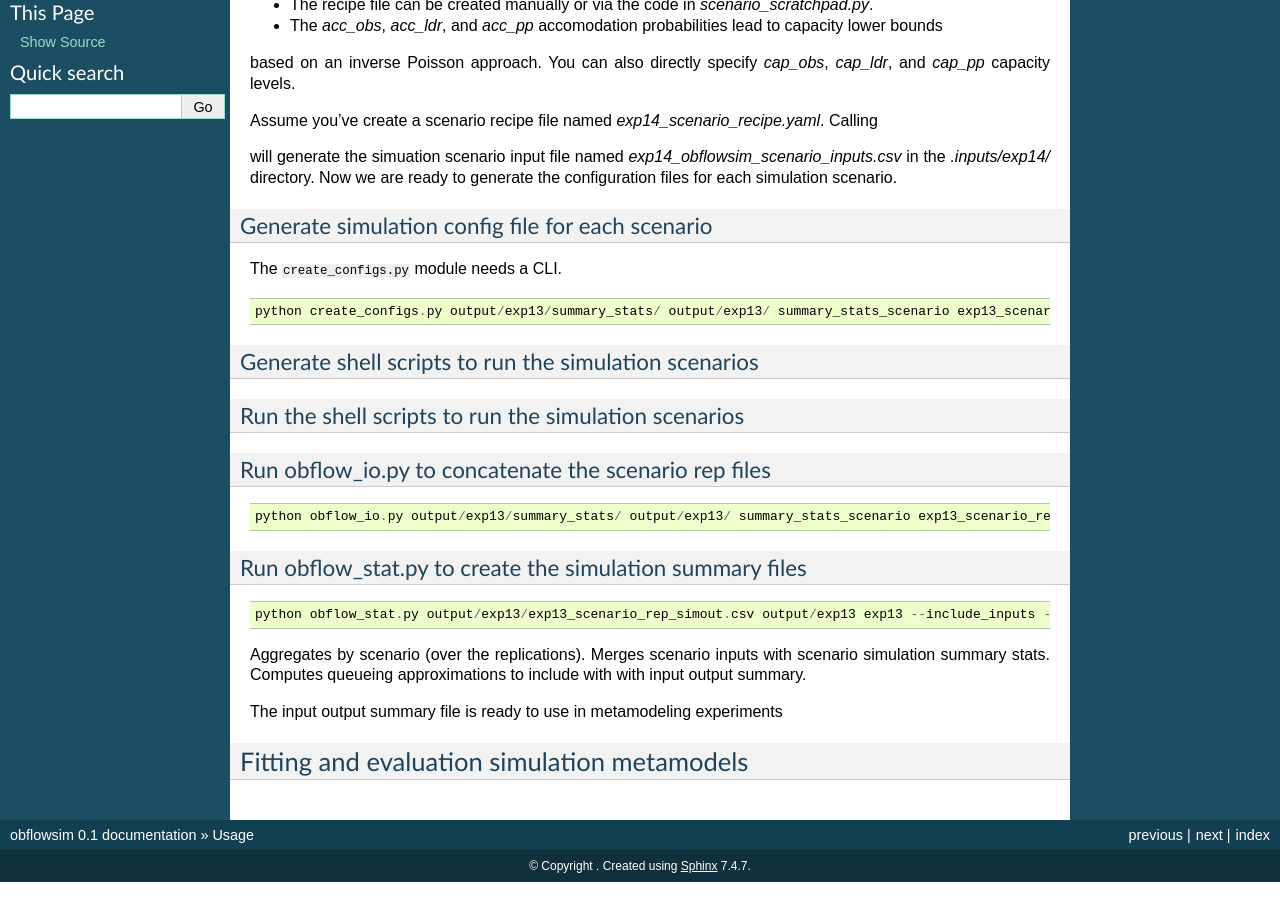
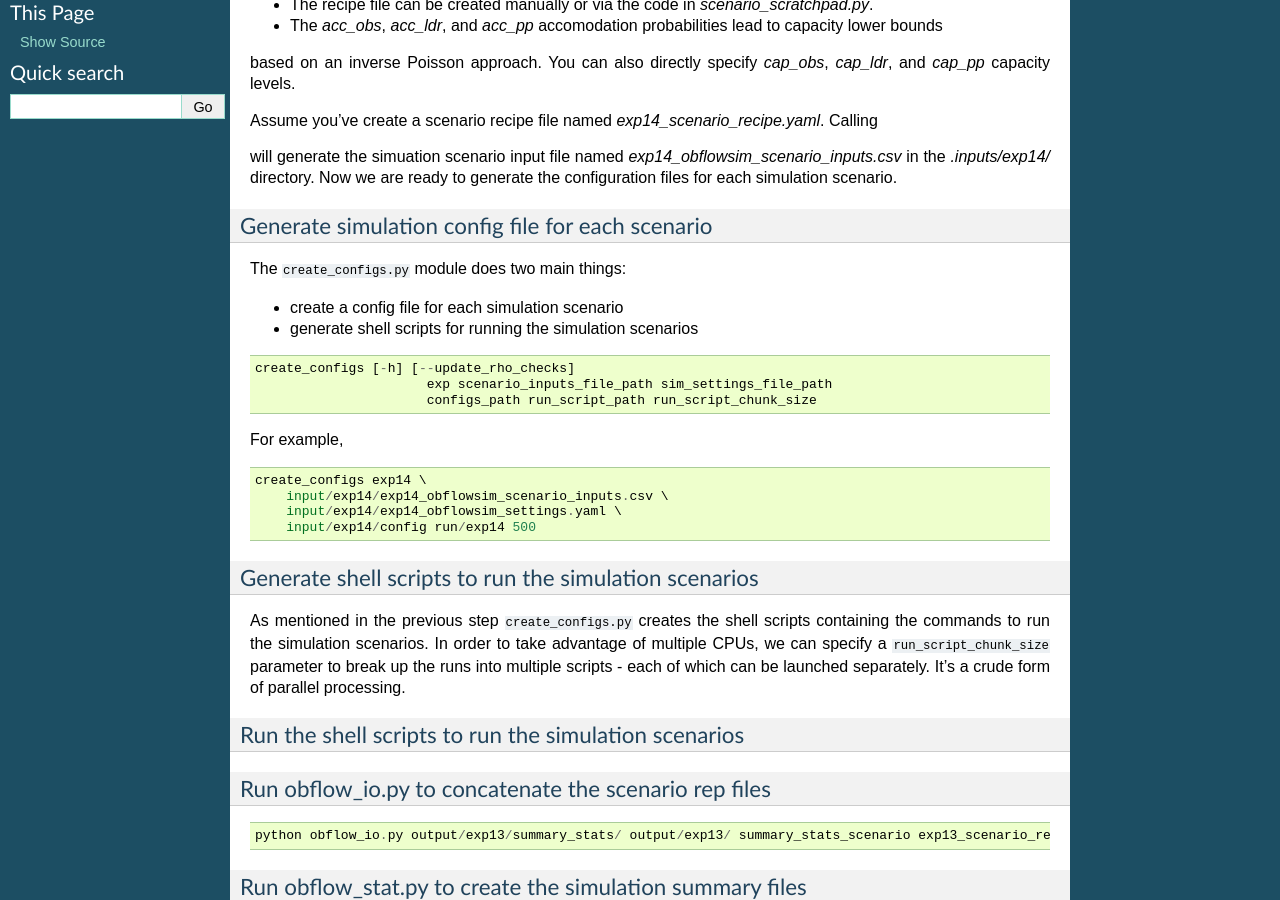
Before and after one commit to misken/obflowsim-mm, a Sphinx documentation site: the page built from docs/usage.rst, in a window 1280 px wide and 900 px high, scrolled down 574 px. Built offline with Sphinx 7.4.7, drawn with Linux system fonts in a browser that asks for light colours.

Commit message:
Refactored and added CLI

```diff
--- a/docs/dev-notes.rst
+++ b/docs/dev-notes.rst
@@ -5,3 +5,8 @@ Check out Allen Downey's ModSimPy project - https://github.com/misken/ModSimPy (
 
 See https://py-pkgs.org/04-package-structure#including-data-in-a-package for
 instructions on including sample data in the distributed package.
+
+Consider creating a cookie cutter to lay out a simulation analysis
+folder structure with sample files.
+
+See ns3 for ideas on input file segregation.
--- a/docs/usage.rst
+++ b/docs/usage.rst
@@ -83,14 +83,35 @@ each simulation scenario.
 Generate simulation config file for each scenario
 ^^^^^^^^^^^^^^^^^^^^^^^^^^^^^^^^^^^^^^^^^^^^^^^^^^
 
-The ``create_configs.py`` module needs a CLI.
+The ``create_configs.py`` module does two main things:
+
+* create a config file for each simulation scenario
+* generate shell scripts for running the simulation scenarios
 
 .. code::
 
-    python create_configs.py output/exp13/summary_stats/ output/exp13/ summary_stats_scenario exp13_scenario_rep_simout
+    create_configs [-h] [--update_rho_checks]
+                          exp scenario_inputs_file_path sim_settings_file_path
+                          configs_path run_script_path run_script_chunk_size
+
+For example,
+
+.. code::
+
+    create_configs exp14 \
+        input/exp14/exp14_obflowsim_scenario_inputs.csv \
+        input/exp14/exp14_obflowsim_settings.yaml \
+        input/exp14/config run/exp14 500
 
 Generate shell scripts to run the simulation scenarios
 ^^^^^^^^^^^^^^^^^^^^^^^^^^^^^^^^^^^^^^^^^^^^^^^^^^^^^^^
+
+As mentioned in the previous step ``create_configs.py`` creates the
+shell scripts containing the commands to run the simulation scenarios.
+In order to take advantage of multiple CPUs, we can specify a
+``run_script_chunk_size`` parameter to break up the runs into multiple
+scripts - each of which can be launched separately. It's a crude form
+of parallel processing.
 
 Run the shell scripts to run the simulation scenarios
 ^^^^^^^^^^^^^^^^^^^^^^^^^^^^^^^^^^^^^^^^^^^^^^^^^^^^^^
```
Also changed, not shown: 1 other file.
